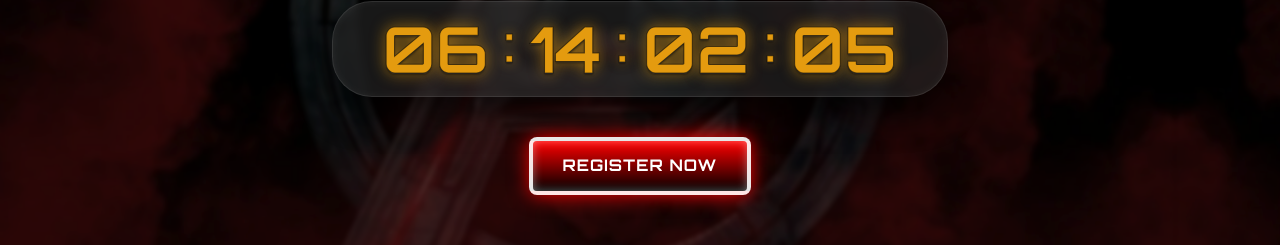
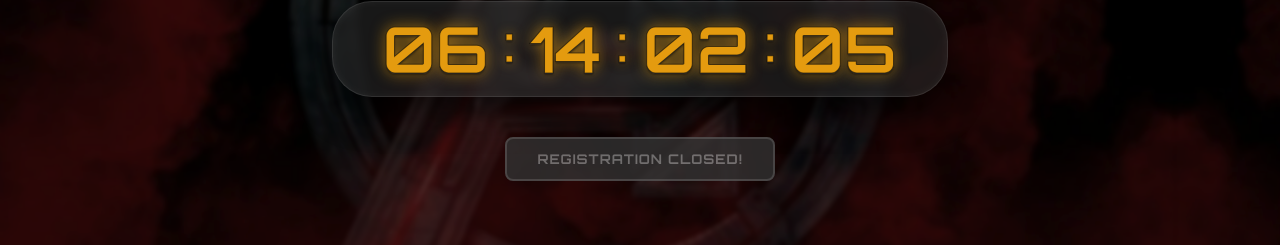
Before and after one commit to anitgt/AI-Odyssey-2026, a React (Vite) app in the folder AI-Odyssey_2026/: page / in a window 1280 px wide. Shown: the part 460-705 px from the top of the page. Built offline with nearby package versions, Linux system fonts and the light colour scheme; a web font is replaced by a local one.

Commit message:
registration closed!

```diff
--- a/AI-Odyssey_2026/src/components/MainOverlay.jsx
+++ b/AI-Odyssey_2026/src/components/MainOverlay.jsx
@@ -225,7 +225,7 @@ const MainOverlay = () => {
                         </div>
 
                         <div className="hero-cta">
-                            <a href="https://forms.gle/VdYfMQMAQvV512dXA" target="_blank" rel="noopener noreferrer" className="btn btn-primary btn-lg">Register Now</a>
+                            <button className="btn btn-primary btn-lg btn-disabled" disabled>Registration Closed!</button>
                         </div>
                     </div>
                 </section>
--- a/AI-Odyssey_2026/src/index.css
+++ b/AI-Odyssey_2026/src/index.css
@@ -129,6 +129,18 @@ a {
   background: var(--marvel-red);
   color: white;
   box-shadow: 0 0 15px rgba(226, 54, 54, 0.4);
+}
+
+.btn-disabled {
+  background: #333 !important;
+  color: #888 !important;
+  border: 2px solid #555 !important;
+  box-shadow: none !important;
+  cursor: not-allowed !important;
+  pointer-events: none;
+  background-image: none !important;
+  transform: none !important;
+  opacity: 0.8;
 }
 
 /* Sections */
```
